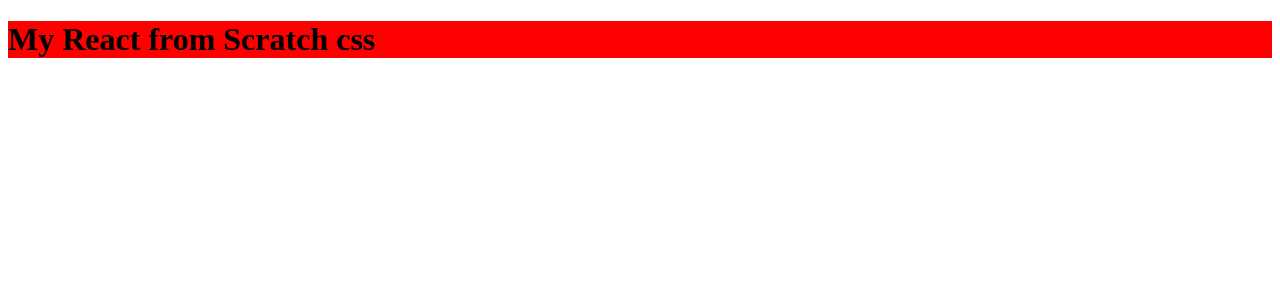
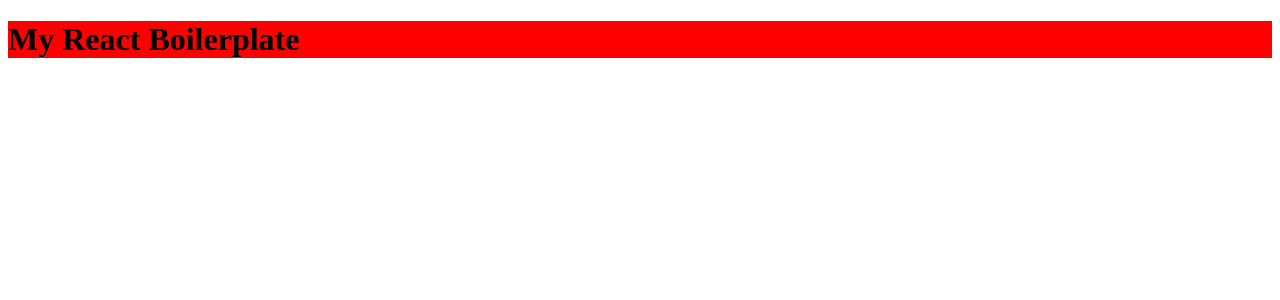
Before and after one commit to vinicius-issa/romassas-pedidos, a React app: page / in a window 1280 px wide. Shown: the top 300 px of the page. Built offline with nearby package versions, Linux system fonts and the light colour scheme.

Commit message:
release: v1.0.0

```diff
--- a/src/App.tsx
+++ b/src/App.tsx
@@ -4,7 +4,7 @@ import "./App.css";
 export default function App() {
   return (
     <div className="teste">
-      <h1>My React from Scratch css</h1>
+      <h1>My React Boilerplate</h1>
     </div>
   );
 }
```
